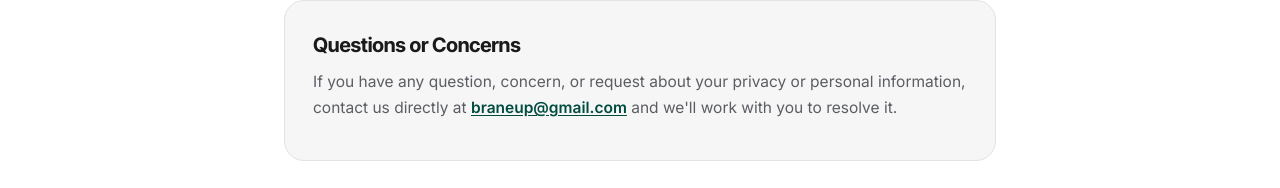
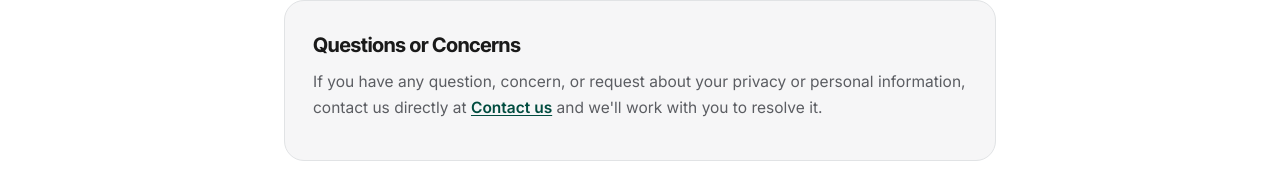
Before and after one commit to mominali123/Braneup, a website: page privacy-policy.html in a window 1280 px wide. Shown: the part 2136-2324 px from the top of the page. Drawn offline with Linux system fonts and the light colour scheme.

Commit message:
Update contact email link text in privacy policy

```diff
--- a/privacy-policy.html
+++ b/privacy-policy.html
@@ -187,7 +187,7 @@
 
   <div class="card">
     <h2>Questions or Concerns</h2>
-    <p>If you have any question, concern, or request about your privacy or personal information, contact us directly at <a href="mailto:braneup@gmail.com">braneup@gmail.com</a> and we'll work with you to resolve it.</p>
+    <p>If you have any question, concern, or request about your privacy or personal information, contact us directly at <a href="mailto:braneup@gmail.com">Contact us</a> and we'll work with you to resolve it.</p>
   </div>
 </main>
 
```
